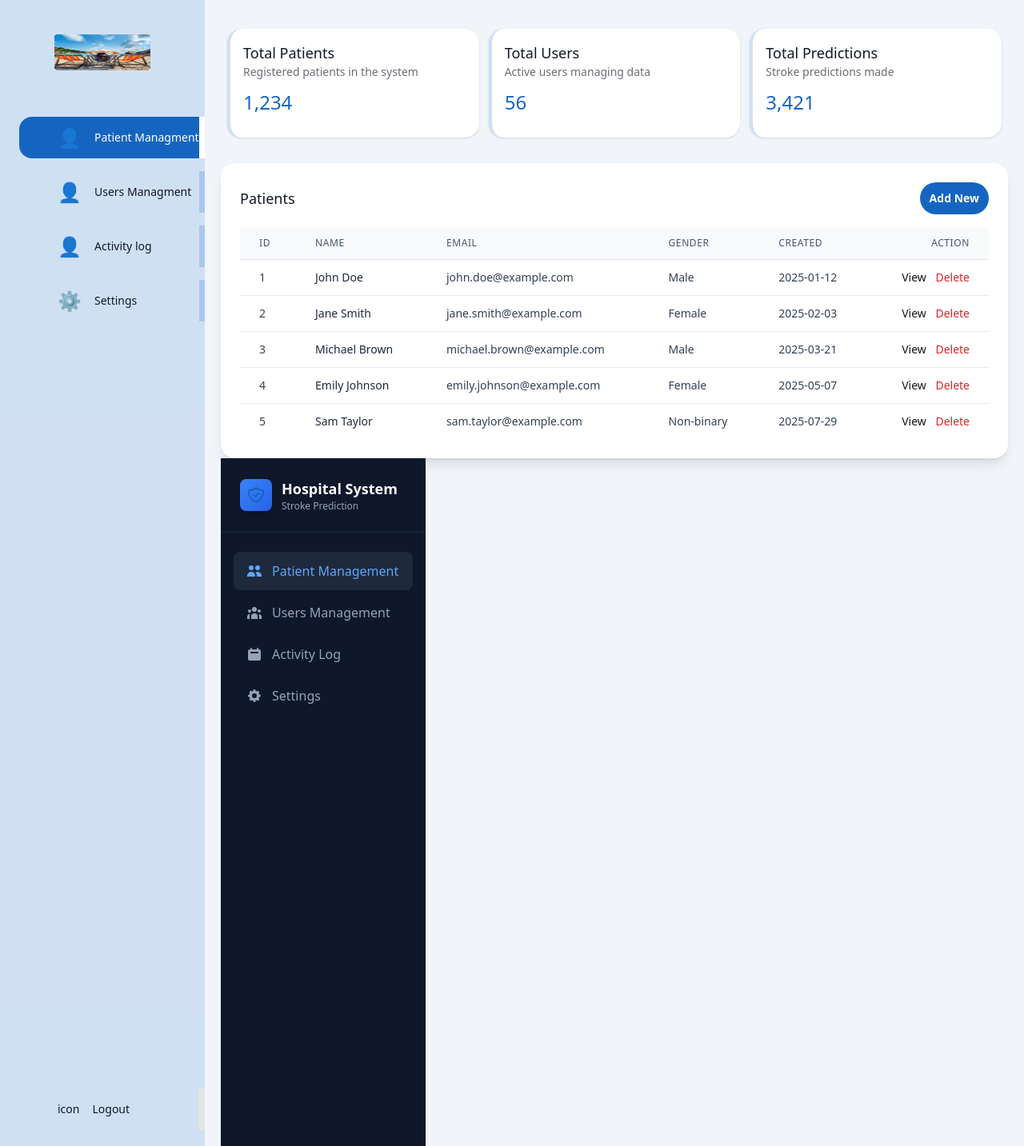
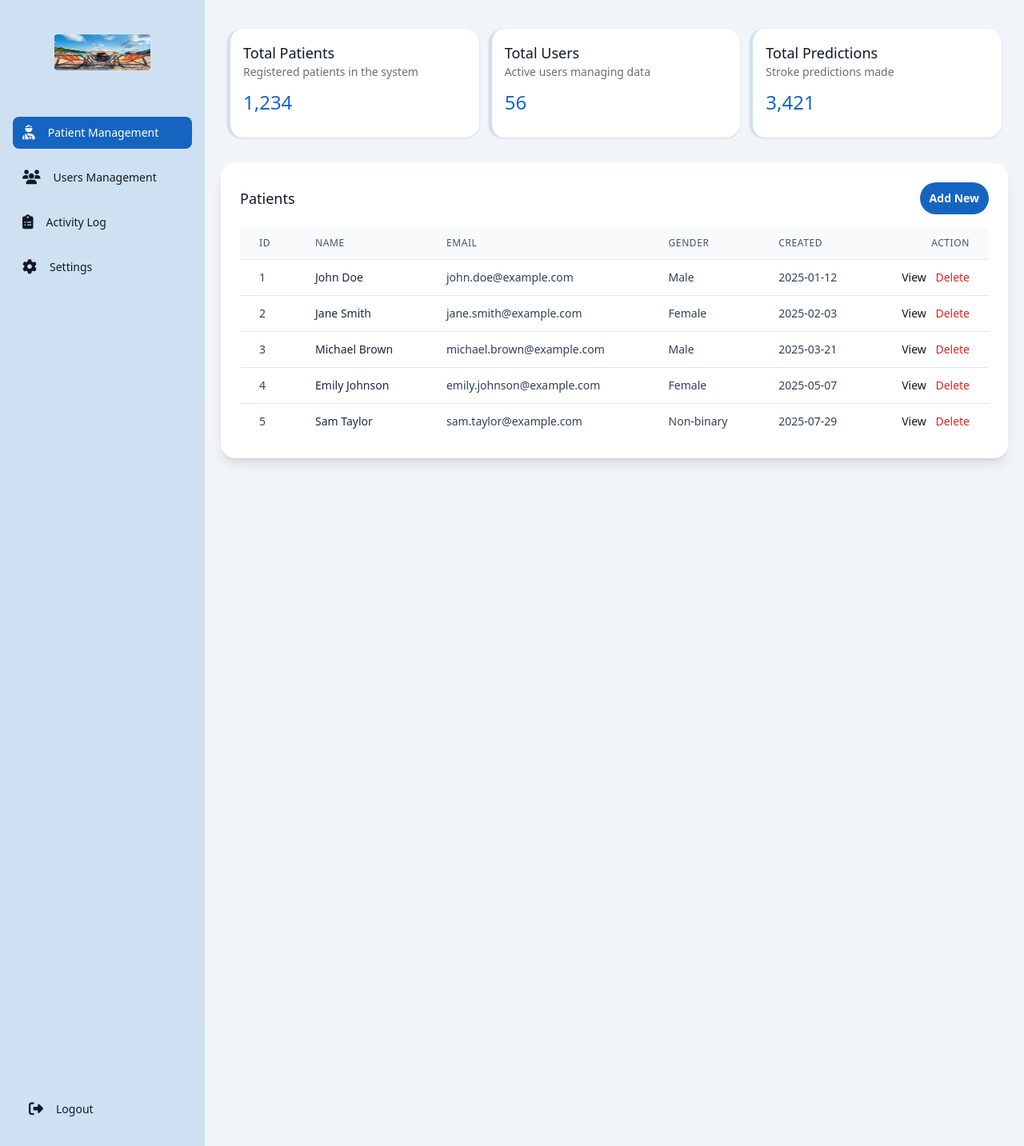
Before and after one commit to AugustineMayaki/tailwindtest, a Flask app: page /patient-management in a window 1280 px wide. Shown: the whole page at 80% size. Run offline with Flask 3, Linux system fonts and the light colour scheme; some libraries are stand-ins or nearby versions.

Commit message:
fixed side bar

```diff
--- a/static/css/output.css
+++ b/static/css/output.css
@@ -1580,6 +1580,11 @@ body {
   padding-bottom: 10px;
 }
 
+.px-3 {
+  padding-left: 0.75rem;
+  padding-right: 0.75rem;
+}
+
 .\!pr-11 {
   padding-right: 2.75rem !important;
 }
@@ -2096,6 +2101,11 @@ h1 {
     font-size: 1.25rem;
     line-height: 1.75rem;
   }
+
+  .\38 80\:text-base {
+    font-size: 1rem;
+    line-height: 1.5rem;
+  }
 }
 
 @media (min-width: 1024px) {
@@ -2149,6 +2159,11 @@ h1 {
     font-size: 1.5rem;
     line-height: 2rem;
   }
+
+  .\31 180\:text-lg {
+    font-size: 1.125rem;
+    line-height: 1.75rem;
+  }
 }
 
 @media (min-width: 1280px) {
--- a/templates/base.html
+++ b/templates/base.html
@@ -8,6 +8,11 @@
           content="stroke, prediction, health, risk assessment, medical, app" />
     <link href="{{ url_for('static', filename='css/output.css') }}"
           rel="stylesheet" />
+    <link rel="stylesheet"
+          href="https://cdnjs.cloudflare.com/ajax/libs/font-awesome/6.5.0/css/all.min.css"
+          integrity="sha512-Avb2QiuDEEvB4bZJYdft2mNjVShBftLdPG8FJ0V7irTLQ8Uo0qcPxh4Plq7G5tGm0rU+1SPhVotteLpBERwTkw=="
+          crossorigin="anonymous"
+          referrerpolicy="no-referrer" />
     <script defer
             src="https://cdn.jsdelivr.net/npm/alpinejs@3.15.1/dist/cdn.min.js"></script>
     <title>Stroke prediction app</title>
--- a/templates/components/sidebar.html
+++ b/templates/components/sidebar.html
@@ -8,23 +8,23 @@
                  height="" />
         </div>
         <div class="flex-1 flex flex-col justify-between ">
-            <ul class=" flex-1 flex flex-col items-center 1180:items-start gap-6 880:gap-4 pl-4 640:pl-6">
+            <ul class=" flex-1 flex flex-col items-center px-4 gap-6 880:gap-4 ">
                 {% for page in pages %}
                     {% set is_active = current_path == page.url or current_path.startswith(page.url ~ '/') %}
-                    <li class="w-full pl-3 640:pl-6 1180:pl-12 py-[10px] 1560:py-3 rounded-l-2xl text-primary-gray600 font-medium {% if is_active %}bg-primary-blue text-white border-r-white{% else %} border-r-primary-blue20{% endif %} border-r-[5px] 560:border-r-[7px]">
+                    <li class="w-full px-3  py-[10px] 1560:py-3  text-primary-gray600 font-medium {% if is_active %}bg-primary-blue text-white {% else %}{% endif %}  px-4 py-3 rounded-lg text-slate-400  hover:text-white transition-all group">
                         <a href="{{ page.url }}"
                            class="flex items-center gap-4 w-full {% if is_active %}text-white{% else %}text-primary-black{% endif %} rounded-lg transition-colors duration-200">
-                            <span class="text-2xl 880:text-xl 1180:text-2xl">{{ page.icon | safe }}</span>
+                            <i class="{{ page.icon }} text-lg 880:text-base 1180:text-lg"></i>
                             <span class="hidden 1180:inline text-sm font-medium">{{ page.name }}</span>
                         </a>
                     </li>
                 {% endfor %}
             </ul>
             <ul class="1180:items-start gap-6 880:gap-4 pl-4 640:pl-6">
-                <li class=" w-full pl-3 640:pl-6 1180:pl-12 py-[10px] 1560:py-3 rounded-l-2xl text-primary-gray600 font-medium border-r-[5px] 560:border-r-[7px]  ">
+                <li class=" w-full px-3  py-[10px] 1560:py-3  text-primary-gray600 font-medium  rounded-lg text-slate-400  hover:text-white transition-all group ">
                     <a href='{{ url_for("login") }}'
                        class="flex items-center gap-4 w-full  text-primary-black rounded-lg transition-colors duration-200 !h-[32px]">
-                        <span class="text-sm ">icon</span>
+                        <i class="fas fa-sign-out-alt text-lg 880:text-base 1180:text-lg"></i>
                         <span class="hidden 1180:inline text-sm font-medium">Logout</span>
                     </a>
                 </li>
--- a/templates/layouts/private_layout.html
+++ b/templates/layouts/private_layout.html
@@ -2,10 +2,10 @@
 {% from "components/sidebar.html" import render as sidebar %}
 {% block content %}
     {% set navigation_pages = [
-            {'name': 'Patient Managment', 'url': url_for('patient_management'), 'icon': '👤'},
-            {'name': 'Users Managment', 'url': url_for('users_management'), 'icon': '👤'},
-            {'name': 'Activity log', 'url': url_for('activity_log'), 'icon': '👤'},
-            {'name': 'Settings', 'url': url_for('settings'), 'icon': '⚙️'}
+            {'name': 'Patient Management', 'url': url_for('patient_management'), 'icon': 'fas fa-user-injured'},
+            {'name': 'Users Management', 'url': url_for('users_management'), 'icon': 'fas fa-users'},
+            {'name': 'Activity Log', 'url': url_for('activity_log'), 'icon': 'fas fa-clipboard-list'},
+            {'name': 'Settings', 'url': url_for('settings'), 'icon': 'fas fa-cog'}
         ] %}
     <div class="flex w-full h-screen overflow-hidden">
         {{ sidebar(pages=navigation_pages, current_path=request.path) }}
--- a/templates/pages/patient_management.html
+++ b/templates/pages/patient_management.html
@@ -84,79 +84,4 @@
             </form>
         {% endcall %}
     </div>
-    <!-- components/sidebar.html or layouts/private_layout.html -->
-    <aside class="w-64 bg-slate-900 min-h-screen flex flex-col">
-        <!-- Logo & Brand -->
-        <div class="p-6 border-b border-slate-800">
-            <div class="flex items-center gap-3">
-                <div class="w-10 h-10 bg-gradient-to-br from-blue-500 to-blue-600 rounded-lg flex items-center justify-center shadow-lg">
-                    <svg class="w-6 h-6 text-primary-blue"
-                         fill="none"
-                         stroke="currentColor"
-                         viewBox="0 0 24 24">
-                        <path stroke-linecap="round" stroke-linejoin="round" stroke-width="2" d="M9 12l2 2 4-4m5.618-4.016A11.955 11.955 0 0112 2.944a11.955 11.955 0 01-8.618 3.04A12.02 12.02 0 003 9c0 5.591 3.824 10.29 9 11.622 5.176-1.332 9-6.03 9-11.622 0-1.042-.133-2.052-.382-3.016z" />
-                    </svg>
-                </div>
-                <div>
-                    <h1 class="text-lg font-bold text-white">Hospital System</h1>
-                    <p class="text-xs text-slate-400">Stroke Prediction</p>
-                </div>
-            </div>
-        </div>
-        <!-- Navigation -->
-        <nav class="flex-1 px-4 py-6 space-y-1">
-            <!-- Patient Management (Active) -->
-            <a href="#"
-               class="flex items-center gap-3 px-4 py-3 rounded-lg bg-slate-800 text-blue-400 font-medium group">
-                <svg class="w-5 h-5" fill="currentColor" viewBox="0 0 20 20">
-                    <path d="M9 6a3 3 0 11-6 0 3 3 0 016 0zM17 6a3 3 0 11-6 0 3 3 0 016 0zM12.93 17c.046-.327.07-.66.07-1a6.97 6.97 0 00-1.5-4.33A5 5 0 0119 16v1h-6.07zM6 11a5 5 0 015 5v1H1v-1a5 5 0 015-5z" />
-                </svg>
-                <span>Patient Management</span>
-            </a>
-            <!-- Users Management -->
-            <a href="#"
-               class="flex items-center gap-3 px-4 py-3 rounded-lg text-slate-400 hover:bg-slate-800 hover:text-white transition-all group">
-                <svg class="w-5 h-5" fill="currentColor" viewBox="0 0 20 20">
-                    <path d="M13 6a3 3 0 11-6 0 3 3 0 016 0zM18 8a2 2 0 11-4 0 2 2 0 014 0zM14 15a4 4 0 00-8 0v3h8v-3zM6 8a2 2 0 11-4 0 2 2 0 014 0zM16 18v-3a5.972 5.972 0 00-.75-2.906A3.005 3.005 0 0119 15v3h-3zM4.75 12.094A5.973 5.973 0 004 15v3H1v-3a3 3 0 013.75-2.906z" />
-                </svg>
-                <span>Users Management</span>
-            </a>
-            <!-- Activity Log -->
-            <a href="#"
-               class="flex items-center gap-3 px-4 py-3 rounded-lg text-slate-400 hover:bg-slate-800 hover:text-white transition-all group">
-                <svg class="w-5 h-5" fill="currentColor" viewBox="0 0 20 20">
-                    <path fill-rule="evenodd" d="M6 2a1 1 0 00-1 1v1H4a2 2 0 00-2 2v10a2 2 0 002 2h12a2 2 0 002-2V6a2 2 0 00-2-2h-1V3a1 1 0 10-2 0v1H7V3a1 1 0 00-1-1zm0 5a1 1 0 000 2h8a1 1 0 100-2H6z" clip-rule="evenodd" />
-                </svg>
-                <span>Activity Log</span>
-            </a>
-            <!-- Settings -->
-            <a href="#"
-               class="flex items-center gap-3 px-4 py-3 rounded-lg text-slate-400 hover:bg-slate-800 hover:text-white transition-all group">
-                <svg class="w-5 h-5" fill="currentColor" viewBox="0 0 20 20">
-                    <path fill-rule="evenodd" d="M11.49 3.17c-.38-1.56-2.6-1.56-2.98 0a1.532 1.532 0 01-2.286.948c-1.372-.836-2.942.734-2.106 2.106.54.886.061 2.042-.947 2.287-1.561.379-1.561 2.6 0 2.978a1.532 1.532 0 01.947 2.287c-.836 1.372.734 2.942 2.106 2.106a1.532 1.532 0 012.287.947c.379 1.561 2.6 1.561 2.978 0a1.533 1.533 0 012.287-.947c1.372.836 2.942-.734 2.106-2.106a1.533 1.533 0 01.947-2.287c1.561-.379 1.561-2.6 0-2.978a1.532 1.532 0 01-.947-2.287c.836-1.372-.734-2.942-2.106-2.106a1.532 1.532 0 01-2.287-.947zM10 13a3 3 0 100-6 3 3 0 000 6z" clip-rule="evenodd" />
-                </svg>
-                <span>Settings</span>
-            </a>
-        </nav>
-        <!-- User Profile & Logout -->
-        <div class="p-4 border-t border-slate-800">
-            <!-- User Info -->
-            <div class="flex items-center gap-3 px-4 py-3 rounded-lg mb-2">
-                <div class="w-10 h-10 bg-gradient-to-br from-blue-500 to-blue-600 rounded-full flex items-center justify-center">
-                    <span class="text-white font-semibold text-sm">AD</span>
-                </div>
-                <div class="flex-1">
-                    <p class="text-sm font-medium text-white">Admin User</p>
-                    <p class="text-xs text-slate-400">admin@hospital.com</p>
-                </div>
-            </div>
-            <!-- Logout Button -->
-            <button class="flex items-center gap-3 px-4 py-3 rounded-lg text-slate-400 hover:bg-slate-800 hover:text-red-400 transition-all w-full group">
-                <svg class="w-5 h-5" fill="none" stroke="currentColor" viewBox="0 0 24 24">
-                    <path stroke-linecap="round" stroke-linejoin="round" stroke-width="2" d="M17 16l4-4m0 0l-4-4m4 4H7m6 4v1a3 3 0 01-3 3H6a3 3 0 01-3-3V7a3 3 0 013-3h4a3 3 0 013 3v1" />
-                </svg>
-                <span>Logout</span>
-            </button>
-        </div>
-    </aside>
 {% endblock %}
```
